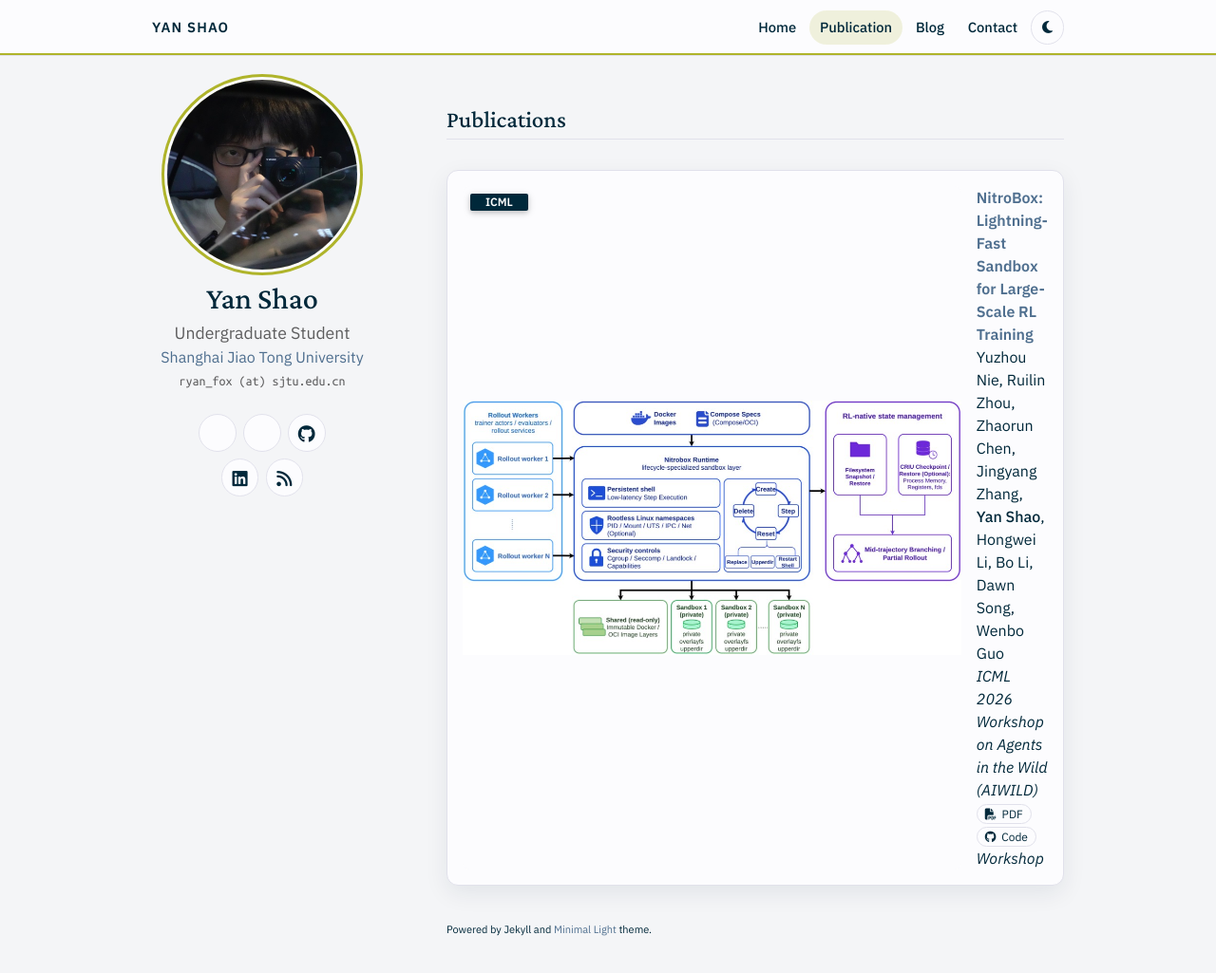
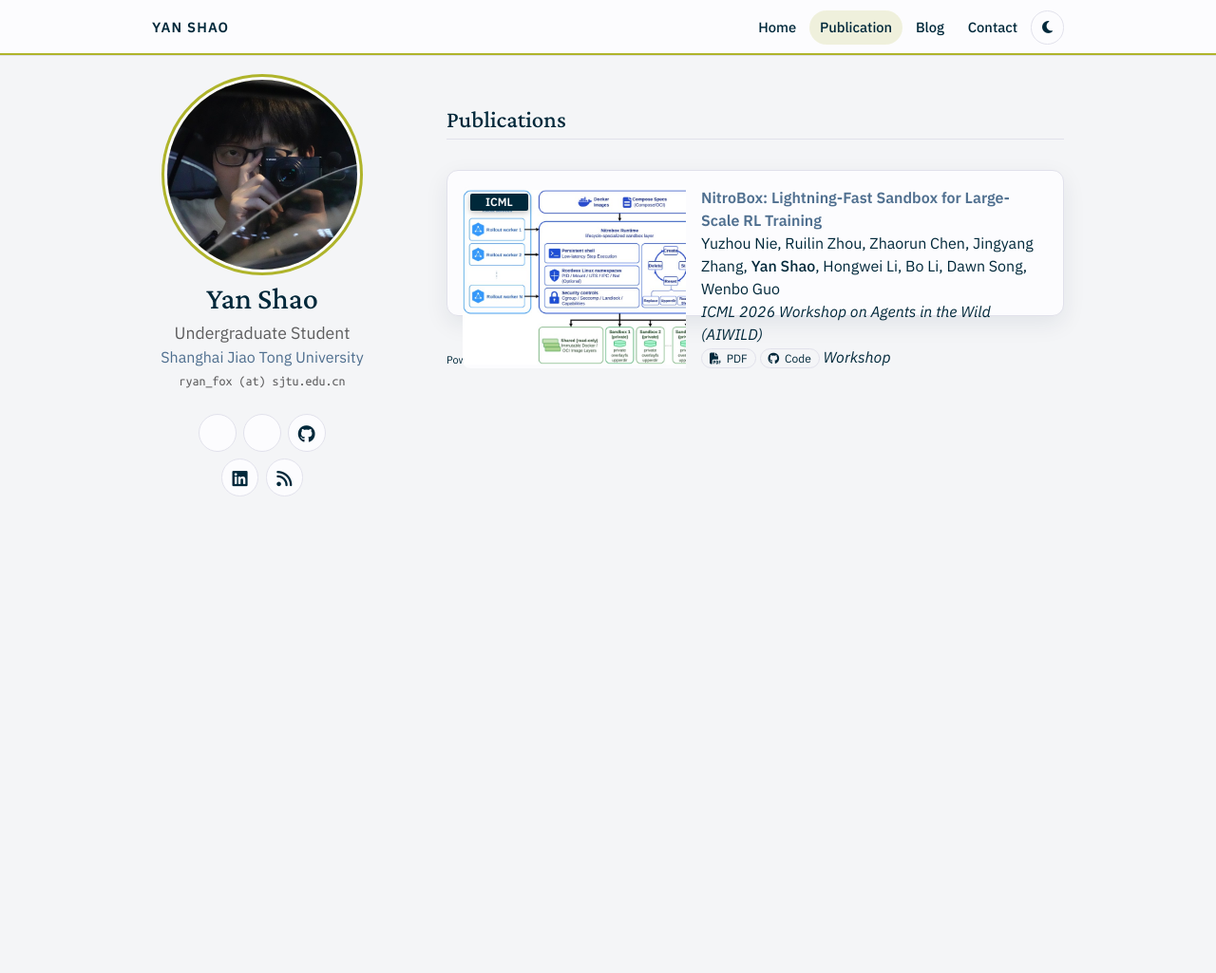
Before and after one commit to RyanStarFox/academic_page, a Jekyll site: the page built from publications.md, in a window 1280 px wide and 1059 px high. Shown: the top 1025 px of the window at 95% size. Built offline with Jekyll 4.4.1, drawn with Linux system fonts in a browser that asks for light colours; a style sheet for code colours, icons or effects is not loaded.

Commit message:
Stop the publication stylesheet from stretching teasers out of aspect ratio.
Co-authored-by: Cursor <cursoragent@cursor.com>

```diff
--- a/_includes/publications.md
+++ b/_includes/publications.md
@@ -7,7 +7,7 @@
 
 <li>
 <div class="pub-row">
-      <div class="col-sm-3 abbr" style="position: relative;">
+      <div class="abbr" style="position: relative;">
     {% if link.image %}
     <img src="{{ link.image }}" class="teaser img-fluid z-depth-1" alt="{{ link.title }}">
     {% if link.conference_short %}
--- a/assets/css/publications.css
+++ b/assets/css/publications.css
@@ -78,4 +78,17 @@ html[data-theme="dark"] .publications ol.bibliography li .links a.btn { color: v
 
 .publications ol.bibliography li div.abstract.hidden.open { border-color: var(--global-text-color); }
 
-.publications ol.bibliography li .teaser { border-radius: 8px; height: 100%; width: 100%; max-width: none; margin: 0; object-fit: contain; object-position: left center; background: var(--card, #fcfcfe); }
+.publications ol.bibliography li .teaser {
+  display: block;
+  border-radius: 8px;
+  height: 0;
+  min-height: 100%;
+  width: auto;
+  max-width: 360px;
+  margin: 0;
+  object-fit: contain;
+  object-position: left center;
+  background: var(--card, #fcfcfe);
+  box-shadow: none;
+  border: 0;
+}
```
